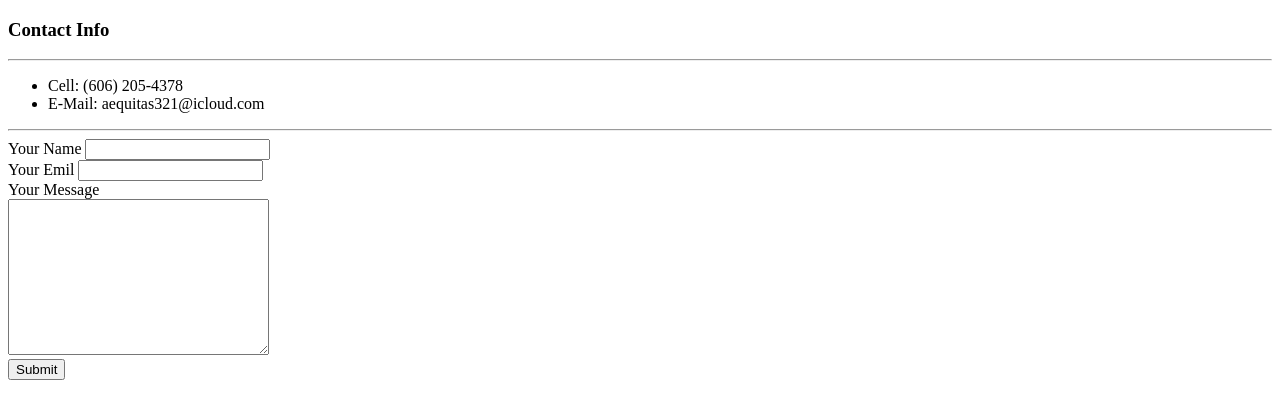
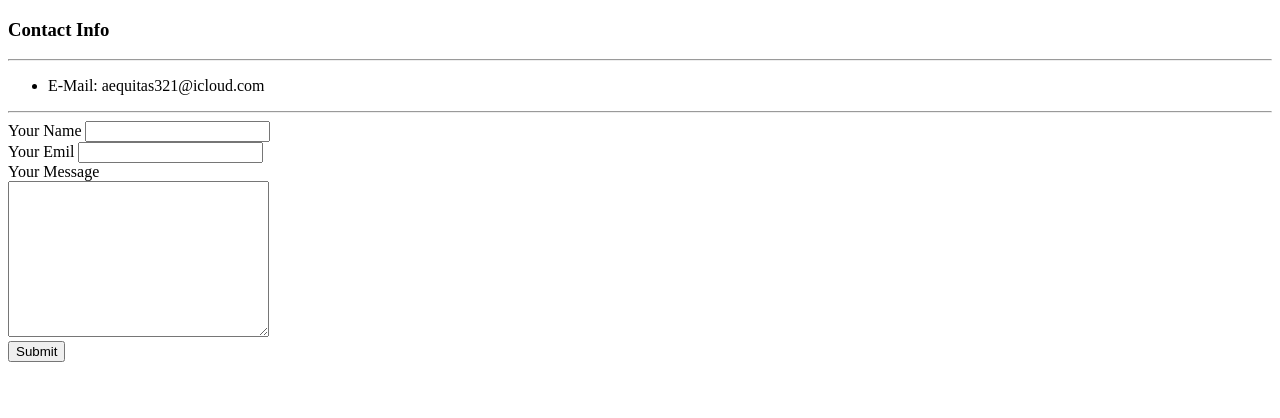
Before and after one commit to aequitas321/cv, a plain HTML site: page Contact Info.html in a window 1280 px wide. Drawn offline with Linux system fonts and the light colour scheme.

Commit message:
Update Contact Info.html

```diff
--- a/Contact Info.html
+++ b/Contact Info.html
@@ -8,7 +8,6 @@
     <h3>Contact Info</h3>
     <hr>
     <ul>
-      <li>Cell: (606) 205-4378</li>
       <li>E-Mail: aequitas321@icloud.com</li>
     </ul>
 <hr>
```
